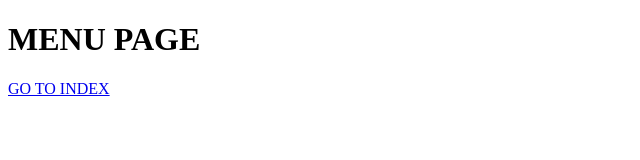
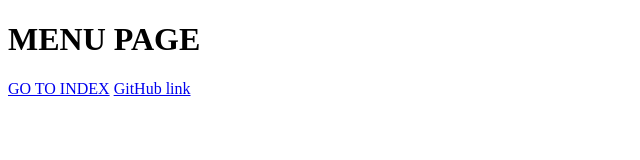
Before and after one commit to gabrielSantillo/htmlBasics, a plain HTML site: page menu.html in a window 1280 px wide. Shown: the whole page, without its empty margins (0-640 px from the left). Drawn offline with Linux system fonts and the light colour scheme.

Commit message:
making the link to GitHub

```diff
--- a/menu.html
+++ b/menu.html
@@ -9,5 +9,6 @@
 <body>
     <h1>MENU PAGE</h1>
     <a href="index.html">GO TO INDEX</a>
+    <a href="https://github.com/" target="_blank">GitHub link</a>
 </body>
 </html>
```
Also changed, not shown: index.html (+2 -0 lines).
